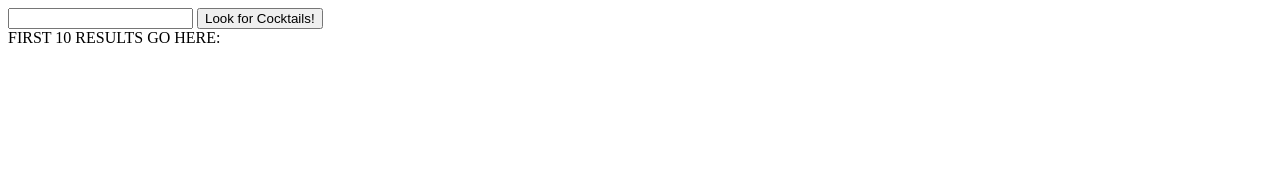
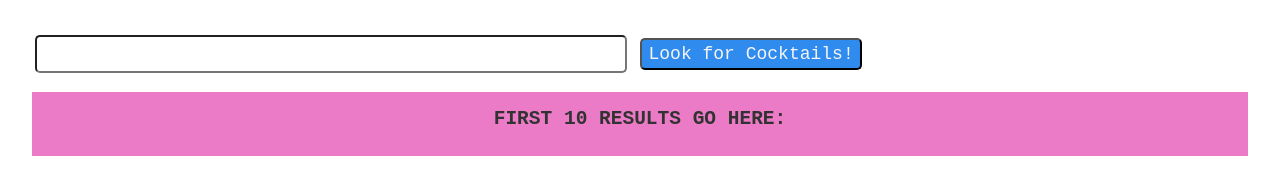
Before and after one commit to hansenjl/5-17-Fetch, a plain HTML site: page index.html in a window 1280 px wide. Drawn offline with Linux system fonts and the light colour scheme.

Commit message:
add styling

```diff
--- a/index.html
+++ b/index.html
@@ -3,14 +3,15 @@
   <head>
     <meta charset="utf-8">
     <title>Fetch Cocktails</title>
+    <link rel="stylesheet" href="style.css"/>
   </head>
   <body>
-    <div id="search-div">
-      <input id="search-input" type="text" >
-      <button id="submit">Look for Cocktails!</button>
-    </div>
+    <form id="search-form">
+      <input id="search-input" type="text" class="input-text" >
+      <input type="submit" value="Look for Cocktails!" class="submit">
+    </form>
     <div id="results-container">
-      FIRST 10 RESULTS GO HERE:
+      <h2 id="header">FIRST 10 RESULTS GO HERE:</h2>
       <ul id="list">
       </ul>
     </div>
--- a/index.js
+++ b/index.js
@@ -1,2 +1,6 @@
 const baseUrl = 'https://www.themealdb.com/api/json/v1/1/search.php?s='
 // EDIT ME ^^^^^^^^
+
+const searchForm = document.getElementById("search-form")
+const input = document.getElementById('search-input')
+const list = document.querySelector("#list")
--- /dev/null
+++ b/style.css
@@ -0,0 +1,71 @@
+body {
+    font-family: monospace;
+    margin: 2rem;
+  }
+
+  #header {
+    display: flex;
+    justify-content: center;
+    background: #e759ba;
+    opacity: .8;
+    height: 2rem;
+    padding: 1rem;
+  }
+
+
+
+  li {
+    text-align: center;
+    color: #2f8bee;
+    border: grey solid 1px;
+    padding: 1rem;
+    width: 10rem;
+    height: 10rem;
+    display: inline-grid;
+    font-size: 18px;
+    margin: 1rem 2rem;
+    box-shadow: 3px 4px #e759ba;
+  }
+
+  img {
+    justify-self: center;
+    height: 12rem;
+    width: auto;
+  }
+
+
+
+
+
+  form {
+    width: 80%
+  }
+
+  .submit {
+    position: relative;
+    background-color: #2f8bee;
+    border-radius: 5px;
+    height: 2rem;
+    width: max-content;
+    color: whitesmoke;
+    font-size: 18px;
+    justify-self: center;
+    font-family: monospace;
+    margin: 3px;
+  }
+
+  .submit:hover {
+    background-color: whitesmoke;
+    border: #2f8bee solid 1px;
+    color: #2f8bee;
+  }
+
+
+  .input-text {
+    border-radius: 5px;
+    height: 2rem;
+    width: 60%;
+    font-size: 18px;
+    font-family: monospace;
+    margin: 3px;
+  }
```
